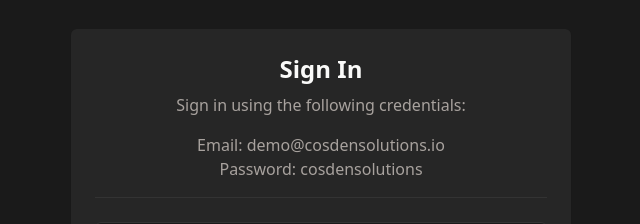
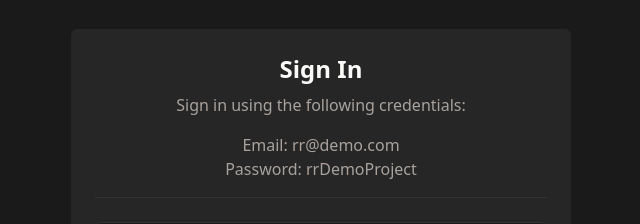
Before and after one commit to Rapkowsky/r-booking, a React (Vite) app: page /signin in a window 1280 px wide. Shown: the part 187-411 px from the top of the page, without its empty margins (319-959 px from the left). Built offline with nearby package versions, Linux system fonts and the light colour scheme; no server answers; what axios-mock-adapter would draw is missing.

Commit message:
feat: set demo credentials

```diff
--- a/package.json
+++ b/package.json
@@ -1,8 +1,8 @@
 {
-  "name": "project-react",
+  "name": "r-booking",
   "author": {
-    "name": "Cosden Solutions",
-    "email": "contact@cosdensolutions.io"
+    "name": "Robert Rapkowski",
+    "email": "contact@rr-demo.io"
   },
   "private": true,
   "version": "1.0.0",
--- a/src/api/data/users.js
+++ b/src/api/data/users.js
@@ -27,10 +27,10 @@
     My home is a cozy and welcoming place, meticulously maintained and equipped with all the amenities for your convenience. I believe in creating a homely atmosphere for my guests where they can relax and feel at home.
 
     I am looking forward to hosting you and providing you the best experience. Welcome to our city and enjoy your stay!`,
-    email: 'demo@cosdensolutions.io',
+    email: 'rr@demo.com',
     firstName: 'Demo',
     lastName: 'Account',
     initials: 'DA',
-    password: 'cosdensolutions',
+    password: 'rrDemoProject',
   }),
 ];
--- a/src/api/helpers.js
+++ b/src/api/helpers.js
@@ -3,7 +3,7 @@
 import { env } from '@/lib/env';
 import { getItem, setItem } from '@/lib/utils/localStorage';
 
-const JWT_SECRET_KEY = 'cosdensolutions';
+const JWT_SECRET_KEY = 'rrDemoProject';
 const jwtSecret = new TextEncoder().encode(JWT_SECRET_KEY);
 
 // Waits for a given number of milliseconds
--- a/src/components/Devbar/Module7.jsx
+++ b/src/components/Devbar/Module7.jsx
@@ -782,11 +782,10 @@
       <p>
         With the authentication turned on, we can now sign in to the application
         by using the available demo account. The email is{' '}
-        <code>demo@cosdensolutions.io</code> and the password is{' '}
-        <code>cosdensolutions</code>. We can sign in, see the{' '}
-        <code>Navbar</code> appear, and even try to go to the "Home" page! But
-        since our <code>token</code> is not sent in any request yet, we won't
-        see any data.
+        <code>rr@demo.com</code> and the password is <code>rr-demo</code>. We
+        can sign in, see the <code>Navbar</code> appear, and even try to go to
+        the "Home" page! But since our <code>token</code> is not sent in any
+        request yet, we won't see any data.
       </p>
       <p>
         We'll need to update the <code>.env</code> file with the following code:
--- a/src/components/SignInForm.jsx
+++ b/src/components/SignInForm.jsx
@@ -49,10 +49,10 @@
           Sign in using the following credentials:
         </p>
         <p className='mb-0 text-center text-muted-foreground'>
-          Email: demo&#64;cosdensolutions.io
+          Email: rr@demo.com
         </p>
         <p className='text-center text-muted-foreground'>
-          Password: cosdensolutions
+          Password: rrDemoProject
         </p>
         <Separator />
       </CardHeader>
```
